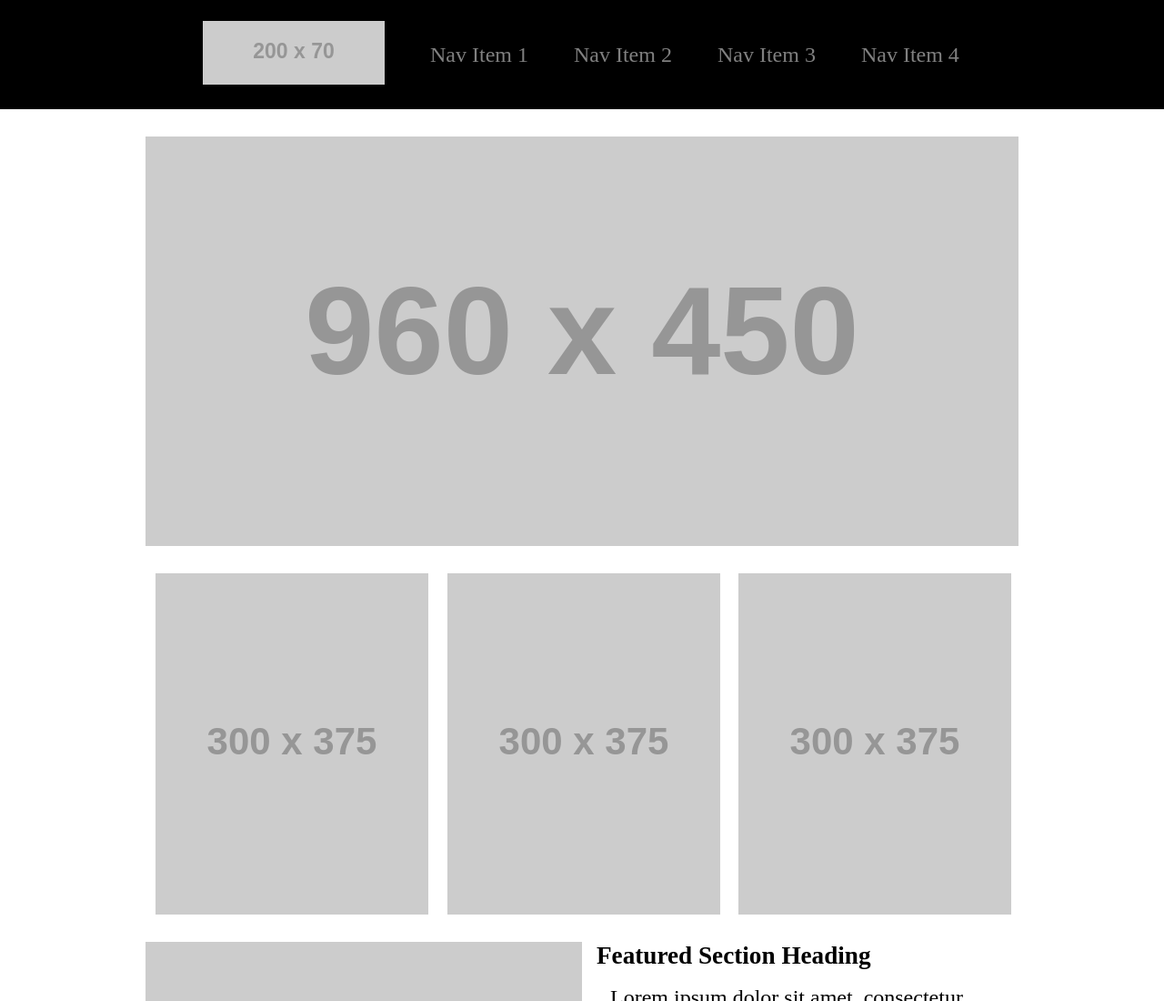
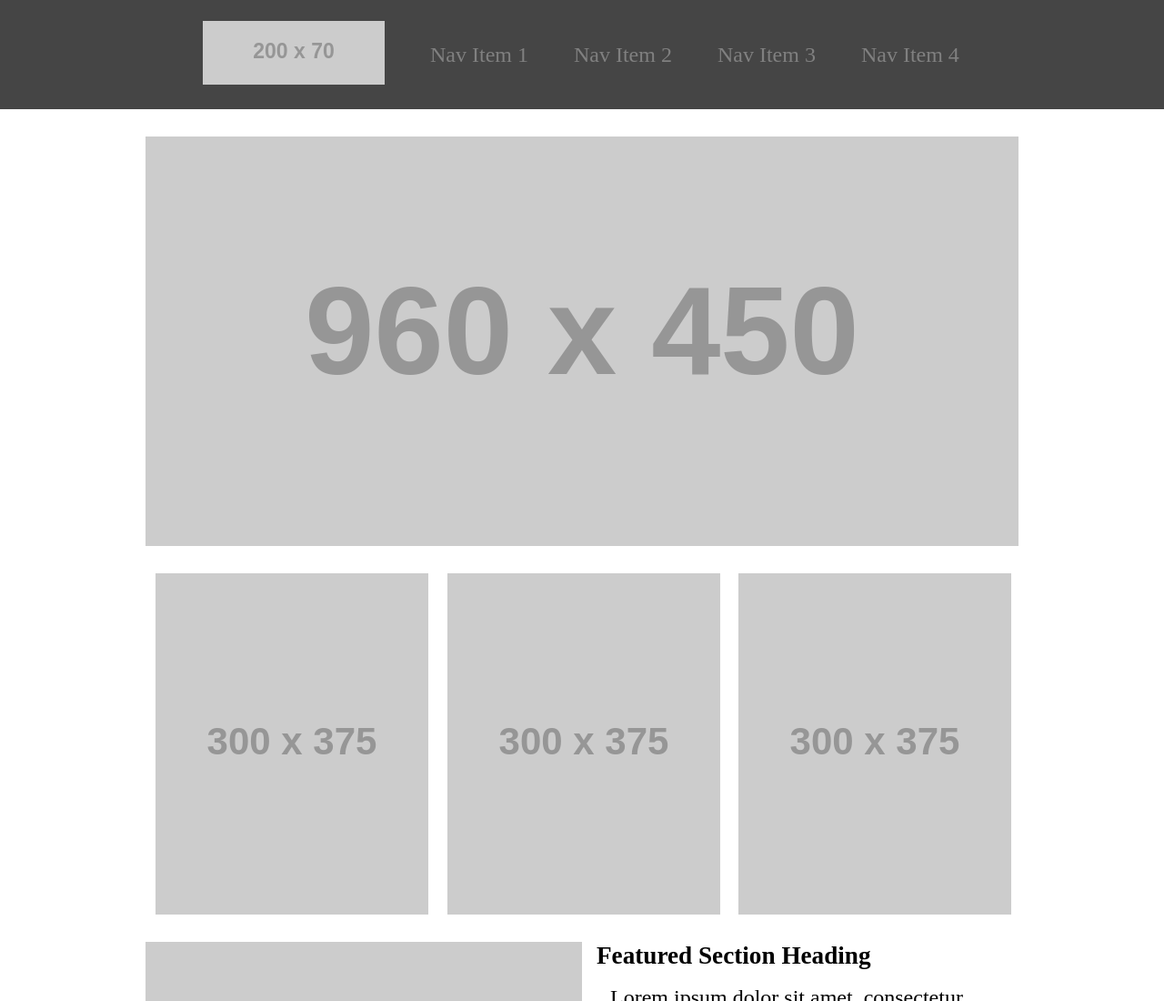
Before and after one commit to tcoots88/wirefame-exercise, a plain HTML site: page index.html in a window 1280 px wide. Shown: the top 1100 px of the page at 91% size. Drawn offline with Linux system fonts and the light colour scheme; placeholder pictures from the web are drawn by us.

Commit message:
fixed colors

```diff
--- a/style.css
+++ b/style.css
@@ -4,7 +4,7 @@
 }
 nav {
   margin-bottom: 30px;
-  background-color: black;
+  background-color: #454545;
 }
 .center {
   display: block;
```
